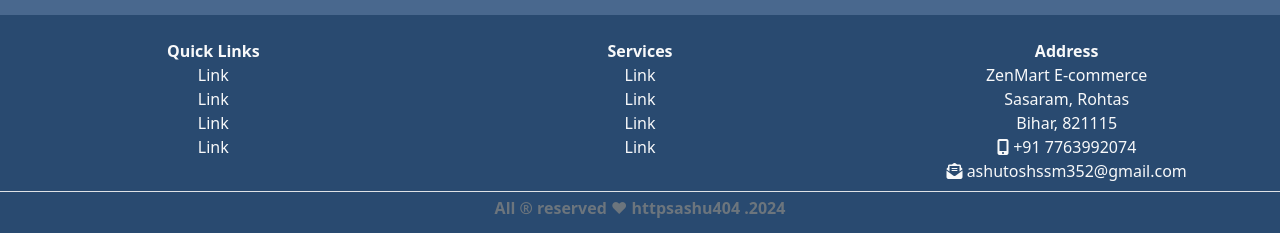
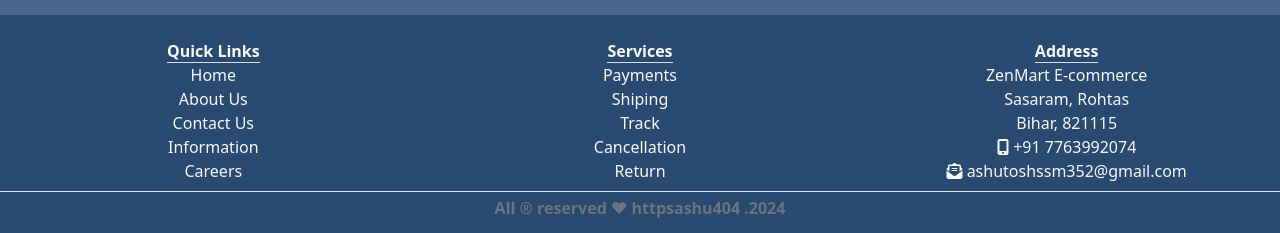
Before and after one commit to httpsashu404/E-commerce_part2, a React (Vite) app: page /orderconfirmation in a window 1280 px wide. Shown: the part 522-755 px from the top of the page. Built offline with nearby package versions, Linux system fonts and the light colour scheme; no server answers.

Commit message:
E-commerce React content

```diff
--- a/src/components/Footer.jsx
+++ b/src/components/Footer.jsx
@@ -9,37 +9,43 @@
       >
         <div className="row justify-content-between align-items-between">
           <div className="col-6 col-md-4  py-2">
-            <b>Quick Links</b>
+            <b className="border-bottom">Quick Links</b>
             <Link className="d-block nav-link" to={"/"}>
-              Link
+              Home
             </Link>
             <Link className="d-block nav-link" to={"/"}>
-              Link
+              About Us
             </Link>
             <Link className="d-block nav-link" to={"/"}>
-              Link
+              Contact Us
             </Link>
             <Link className="d-block nav-link" to={"/"}>
-              Link
+              Information
+            </Link>
+            <Link className="d-block nav-link" to={"/"}>
+              Careers
             </Link>
           </div>
           <div className="col-6 col-md-4  py-2">
-            <b>Services</b>
+            <b className="border-bottom">Services</b>
             <Link className="d-block nav-link" to={"/"}>
-              Link
+            Payments
             </Link>
             <Link className="d-block nav-link" to={"/"}>
-              Link
+              Shiping
             </Link>
             <Link className="d-block nav-link" to={"/"}>
-              Link
+            Track
             </Link>
             <Link className="d-block nav-link" to={"/"}>
-              Link
+              Cancellation
+            </Link>
+            <Link className="d-block nav-link" to={"/"}>
+              Return
             </Link>
           </div>
           <div className="col-md py-2">
-            <b>Address</b>
+            <b className="border-bottom">Address</b>
             <br />
             ZenMart E-commerce <br />
             Sasaram, Rohtas <br />
```
